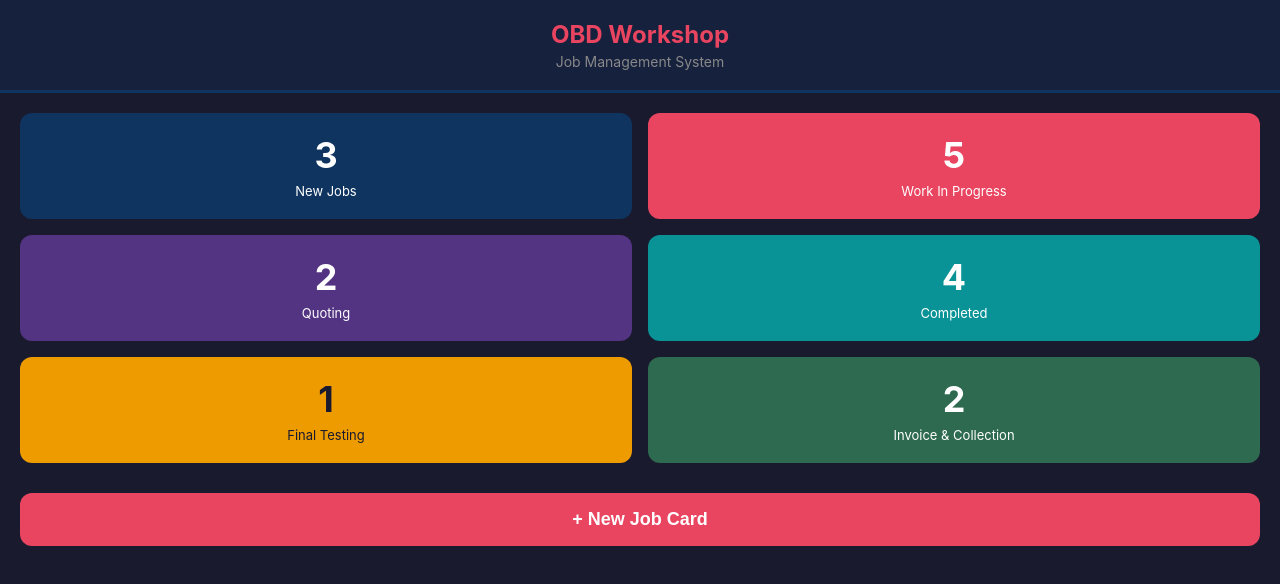
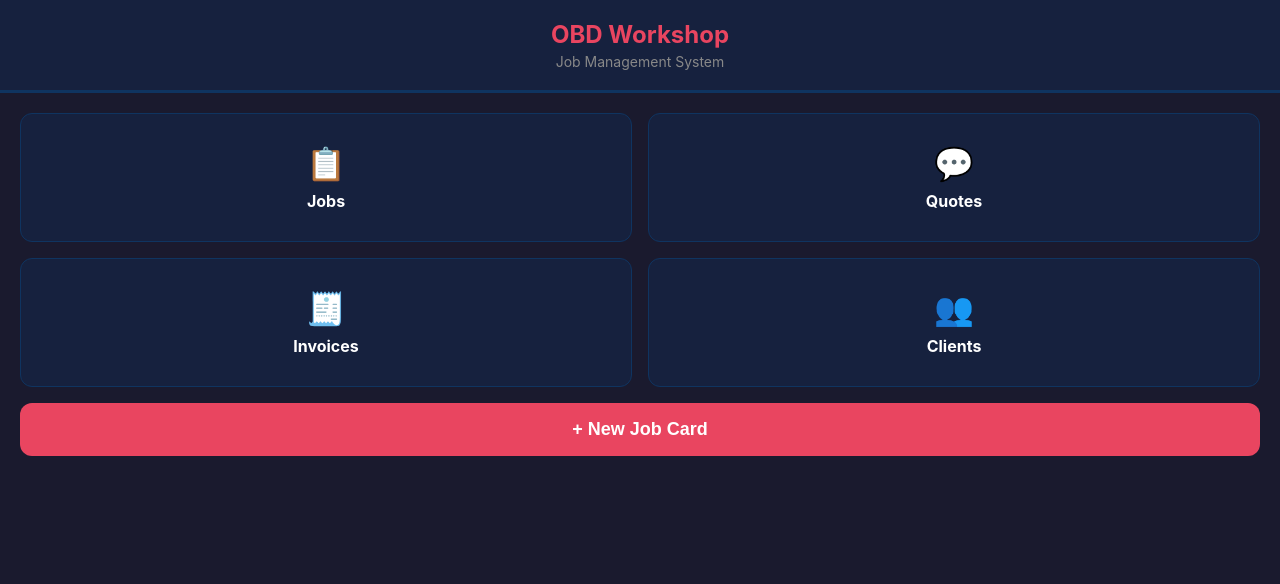
Before and after one commit to bddellblaine-hash/workshop-pwa, a React (Create React App) app: page / in a window 1280 px wide. Shown: the top 584 px of the page. Built offline with nearby package versions, Linux system fonts and the light colour scheme.

Commit message:
jobs list table layout

```diff
--- a/src/App.css
+++ b/src/App.css
@@ -17,39 +17,30 @@ body {
 .header h1 { font-size: 24px; color: #e94560; }
 .header p { font-size: 14px; color: #888; margin-top: 4px; }
 
-.dashboard {
+.dashboard { padding: 20px; }
+
+.dash-grid {
   display: grid;
   grid-template-columns: 1fr 1fr;
   gap: 16px;
-  padding: 20px;
+  margin-bottom: 16px;
 }
 
-.stat-card {
+.dash-card {
+  background: #16213e;
   border-radius: 12px;
-  padding: 20px;
+  padding: 30px 20px;
   display: flex;
   flex-direction: column;
   align-items: center;
   cursor: pointer;
   transition: transform 0.2s;
+  border: 1px solid #0f3460;
 }
 
-.stat-card:active { transform: scale(0.95); }
-
-.count { font-size: 36px; font-weight: bold; }
-.label { font-size: 13px; margin-top: 6px; text-align: center; }
-
-.new { background: #0f3460; }
-.wip { background: #e94560; }
-.quoting { background: #533483; }
-.completed { background: #0a9396; }
-.testing { background: #ee9b00; color: #1a1a2e; }
-.invoice { background: #2d6a4f; }
-
-.actions {
-  padding: 0 20px;
-  margin-top: 10px;
-}
+.dash-card:active { transform: scale(0.95); }
+.dash-icon { font-size: 32px; margin-bottom: 8px; }
+.dash-label { font-size: 16px; font-weight: bold; }
 
 .btn-primary {
   width: 100%;
@@ -62,3 +53,129 @@ body {
   font-weight: bold;
   cursor: pointer;
 }
+
+.jobs-screen { padding: 16px; overflow-x: auto; }
+
+.jobs-header {
+  display: flex;
+  align-items: center;
+  gap: 12px;
+  margin-bottom: 16px;
+}
+
+.jobs-header h2 { font-size: 20px; flex: 1; }
+.job-count { font-size: 13px; color: #888; }
+
+.back-btn {
+  background: none;
+  border: none;
+  color: #e94560;
+  font-size: 16px;
+  cursor: pointer;
+  padding: 0;
+}
+
+.search-row {
+  display: flex;
+  gap: 10px;
+  margin-bottom: 12px;
+}
+
+.search-input {
+  flex: 1;
+  padding: 12px;
+  border-radius: 8px;
+  border: 1px solid #0f3460;
+  background: #16213e;
+  color: white;
+  font-size: 15px;
+}
+
+.filter-btn {
+  padding: 12px 16px;
+  background: #16213e;
+  color: white;
+  border: 1px solid #0f3460;
+  border-radius: 8px;
+  cursor: pointer;
+  font-size: 15px;
+}
+
+.filter-options {
+  display: flex;
+  flex-wrap: wrap;
+  gap: 8px;
+  margin-bottom: 12px;
+}
+
+.filter-option {
+  padding: 8px 14px;
+  border-radius: 20px;
+  border: 1px solid #0f3460;
+  background: #16213e;
+  color: white;
+  cursor: pointer;
+  font-size: 13px;
+}
+
+.filter-option.active { background: #e94560; border-color: #e94560; }
+
+.table-header {
+  display: grid;
+  grid-template-columns: 30px 90px 140px 1fr 130px 140px 150px 110px;
+  gap: 8px;
+  padding: 10px 12px;
+  background: #0f3460;
+  border-radius: 8px 8px 0 0;
+  font-size: 12px;
+  font-weight: bold;
+  color: #aaa;
+  text-transform: uppercase;
+  min-width: 900px;
+}
+
+.jobs-list {
+  display: flex;
+  flex-direction: column;
+  min-width: 900px;
+}
+
+.job-row {
+  display: grid;
+  grid-template-columns: 30px 90px 140px 1fr 130px 140px 150px 110px;
+  gap: 8px;
+  padding: 12px;
+  background: #16213e;
+  border-bottom: 1px solid #0f3460;
+  align-items: center;
+  cursor: pointer;
+  transition: background 0.15s;
+}
+
+.job-row:hover { background: #1e2d4a; }
+.job-row.selected { background: #1a2a4a; }
+
+.job-number { color: #e94560; font-weight: bold; font-size: 13px; }
+.job-client { font-weight: bold; font-size: 14px; }
+.job-desc { font-size: 13px; color: #ccc; white-space: nowrap; overflow: hidden; text-overflow: ellipsis; }
+.job-type { font-size: 12px; color: #aaa; }
+.job-meta { font-size: 12px; color: #888; }
+
+.status-badge {
+  padding: 4px 10px;
+  border-radius: 12px;
+  font-size: 11px;
+  font-weight: bold;
+  white-space: nowrap;
+}
+
+.no-jobs { color: #888; text-align: center; margin-top: 40px; padding: 20px; }
+
+.coming-soon {
+  padding: 40px 20px;
+  text-align: center;
+  display: flex;
+  flex-direction: column;
+  gap: 20px;
+  align-items: center;
+}
--- a/src/App.js
+++ b/src/App.js
@@ -1,15 +1,153 @@
-import React from 'react';
+import React, { useState } from 'react';
 import './App.css';
 
+const DEFAULT_JOB_TYPES = [
+  'CAR/BAKKIE', 'LAWNMOWER', 'CHAINSAW/POLE SAW', 'BRUSHCUTTER/WEEDEATER',
+  'GENERATOR', 'HEDGE TRIMMER', 'PRESSURE WASHER', 'VACUUM/BLOWER',
+  'PUMP', 'MOTORBIKE/QUADBIKE', 'ELECTRICAL', '4 STROKE', 'OUTBOARD', 'OTHER'
+];
+
+const STATUS = {
+  new: { label: 'Job Booked', color: '#0f3460' },
+  wip: { label: 'In Progress', color: '#e94560' },
+  quoting: { label: 'Quoting', color: '#533483' },
+  completed: { label: 'Completed', color: '#0a9396' },
+  testing: { label: 'Final Testing', color: '#ee9b00' },
+  invoice: { label: 'Invoice & Collection', color: '#2d6a4f' },
+};
+
+const SAMPLE_JOBS = [
+  { id: 1, number: 'JB11152', client: 'John Wick', description: 'Engine misfire on startup', jobType: 'CAR/BAKKIE', start: '16 Mar 2026 08:00', due: '23 Mar 2026', status: 'new' },
+  { id: 2, number: 'JB11153', client: 'Peter Smith', description: 'Service and brake pads', jobType: 'CAR/BAKKIE', start: '16 Mar 2026 09:30', due: '17 Mar 2026', status: 'wip' },
+  { id: 3, number: 'JB11154', client: 'Mike Jones', description: 'Not starting — quote first', jobType: 'LAWNMOWER', start: '16 Mar 2026 10:00', due: '23 Mar 2026', status: 'quoting' },
+  { id: 4, number: 'JB11155', client: 'Sarah Brown', description: 'Full service and blade sharpen', jobType: 'CHAINSAW/POLE SAW', start: '12 Mar 2026 11:00', due: '19 Mar 2026', status: 'completed' },
+  { id: 5, number: 'JB11156', client: 'Dave Wilson', description: 'Carb clean and tune', jobType: 'BRUSHCUTTER/WEEDEATER', start: '11 Mar 2026 14:00', due: '18 Mar 2026', status: 'testing' },
+  { id: 6, number: 'JB11157', client: 'Lisa Taylor', description: 'Starter motor replacement', jobType: 'GENERATOR', start: '10 Mar 2026 09:00', due: '17 Mar 2026', status: 'invoice' },
+];
+
+function Dashboard({ setPage }) {
+  return (
+    <div className="dashboard">
+      <div className="dash-grid">
+        <div className="dash-card" onClick={() => setPage('jobs')}>
+          <span className="dash-icon">📋</span>
+          <span className="dash-label">Jobs</span>
+        </div>
+        <div className="dash-card" onClick={() => setPage('quotes')}>
+          <span className="dash-icon">💬</span>
+          <span className="dash-label">Quotes</span>
+        </div>
+        <div className="dash-card" onClick={() => setPage('invoices')}>
+          <span className="dash-icon">🧾</span>
+          <span className="dash-label">Invoices</span>
+        </div>
+        <div className="dash-card" onClick={() => setPage('clients')}>
+          <span className="dash-icon">👥</span>
+          <span className="dash-label">Clients</span>
+        </div>
+      </div>
+      <button className="btn-primary" onClick={() => setPage('newjob')}>+ New Job Card</button>
+    </div>
+  );
+}
+
+function JobsList({ setPage, jobTypes }) {
+  const [search, setSearch] = useState('');
+  const [filter, setFilter] = useState('all');
+  const [showFilter, setShowFilter] = useState(false);
+  const [selectedJobs, setSelectedJobs] = useState([]);
+
+  const filtered = SAMPLE_JOBS.filter(job => {
+    const matchSearch =
+      job.client.toLowerCase().includes(search.toLowerCase()) ||
+      job.description.toLowerCase().includes(search.toLowerCase()) ||
+      job.number.toLowerCase().includes(search.toLowerCase()) ||
+      job.jobType.toLowerCase().includes(search.toLowerCase());
+    const matchFilter = filter === 'all' || job.status === filter;
+    return matchSearch && matchFilter;
+  });
+
+  const toggleSelect = (id) => {
+    setSelectedJobs(prev =>
+      prev.includes(id) ? prev.filter(j => j !== id) : [...prev, id]
+    );
+  };
+
+  return (
+    <div className="jobs-screen">
+      <div className="jobs-header">
+        <button className="back-btn" onClick={() => setPage('dashboard')}>← Back</button>
+        <h2>Jobs</h2>
+        <span className="job-count">{filtered.length} jobs</span>
+      </div>
+
+      <div className="search-row">
+        <input
+          className="search-input"
+          placeholder="🔍 Search job, client, type..."
+          value={search}
+          onChange={e => setSearch(e.target.value)}
+        />
+        <button className="filter-btn" onClick={() => setShowFilter(!showFilter)}>⚙ Filter</button>
+      </div>
+
+      {showFilter && (
+        <div className="filter-options">
+          {['all', 'new', 'wip', 'quoting', 'completed', 'testing', 'invoice'].map(f => (
+            <button
+              key={f}
+              className={`filter-option ${filter === f ? 'active' : ''}`}
+              onClick={() => { setFilter(f); setShowFilter(false); }}
+            >
+              {f === 'all' ? 'All Jobs' : STATUS[f].label}
+            </button>
+          ))}
+        </div>
+      )}
+
+      <div className="table-header">
+        <span className="col-check"></span>
+        <span className="col-number">Number</span>
+        <span className="col-client">Customer</span>
+        <span className="col-desc">Description</span>
+        <span className="col-type">Job Type</span>
+        <span className="col-start">Start</span>
+        <span className="col-status">Status</span>
+        <span className="col-due">Due Date</span>
+      </div>
+
+      <div className="jobs-list">
+        {filtered.length === 0 && <p className="no-jobs">No jobs found</p>}
+        {filtered.map(job => (
+          <div key={job.id} className={`job-row ${selectedJobs.includes(job.id) ? 'selected' : ''}`}>
+            <span className="col-check">
+              <input
+                type="checkbox"
+                checked={selectedJobs.includes(job.id)}
+                onChange={() => toggleSelect(job.id)}
+              />
+            </span>
+            <span className="col-number job-number">{job.number}</span>
+            <span className="col-client job-client">{job.client}</span>
+            <span className="col-desc job-desc">{job.description}</span>
+            <span className="col-type job-type">{job.jobType}</span>
+            <span className="col-start job-meta">{job.start}</span>
+            <span className="col-status">
+              <span className="status-badge" style={{ background: STATUS[job.status].color }}>
+                {STATUS[job.status].label}
+              </span>
+            </span>
+            <span className="col-due job-meta">{job.due}</span>
+          </div>
+        ))}
+      </div>
+    </div>
+  );
+}
+
 function App() {
-  const jobStats = {
-    new: 3,
-    wip: 5,
-    quoting: 2,
-    completed: 4,
-    testing: 1,
-    invoice: 2,
-  };
+  const [page, setPage] = useState('dashboard');
+  const [jobTypes, setJobTypes] = useState(DEFAULT_JOB_TYPES);
 
   return (
     <div className="app">
@@ -17,38 +155,12 @@ function App() {
         <h1>OBD Workshop</h1>
         <p>Job Management System</p>
       </header>
-
-      <div className="dashboard">
-        <div className="stat-card new">
-          <span className="count">{jobStats.new}</span>
-          <span className="label">New Jobs</span>
-        </div>
-        <div className="stat-card wip">
-          <span className="count">{jobStats.wip}</span>
-          <span className="label">Work In Progress</span>
-        </div>
-        <div className="stat-card quoting">
-          <span className="count">{jobStats.quoting}</span>
-          <span className="label">Quoting</span>
-        </div>
-        <div className="stat-card completed">
-          <span className="count">{jobStats.completed}</span>
-          <span className="label">Completed</span>
-        </div>
-        <div className="stat-card testing">
-          <span className="count">{jobStats.testing}</span>
-          <span className="label">Final Testing</span>
-        </div>
-        <div className="stat-card invoice">
-          <span className="count">{jobStats.invoice}</span>
-          <span className="label">Invoice & Collection</span>
-        </div>
-      </div>
-
-      <div className="actions">
-        <button className="btn-primary">+ New Job Card</button>
-      </div>
-
+      {page === 'dashboard' && <Dashboard setPage={setPage} />}
+      {page === 'jobs' && <JobsList setPage={setPage} jobTypes={jobTypes} />}
+      {page === 'quotes' && <div className="coming-soon"><button className="back-btn" onClick={() => setPage('dashboard')}>← Back</button><h2>Quotes — Coming Soon</h2></div>}
+      {page === 'invoices' && <div className="coming-soon"><button className="back-btn" onClick={() => setPage('dashboard')}>← Back</button><h2>Invoices — Coming Soon</h2></div>}
+      {page === 'clients' && <div className="coming-soon"><button className="back-btn" onClick={() => setPage('dashboard')}>← Back</button><h2>Clients — Coming Soon</h2></div>}
+      {page === 'newjob' && <div className="coming-soon"><button className="back-btn" onClick={() => setPage('dashboard')}>← Back</button><h2>New Job Card — Coming Soon</h2></div>}
     </div>
   );
 }
```
